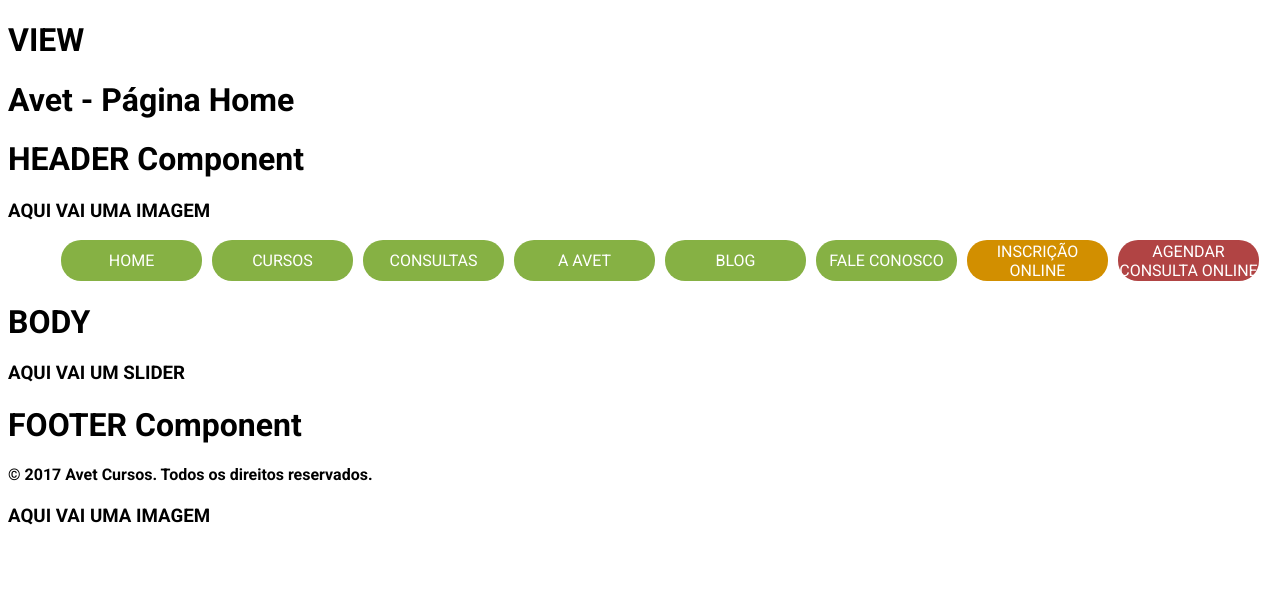
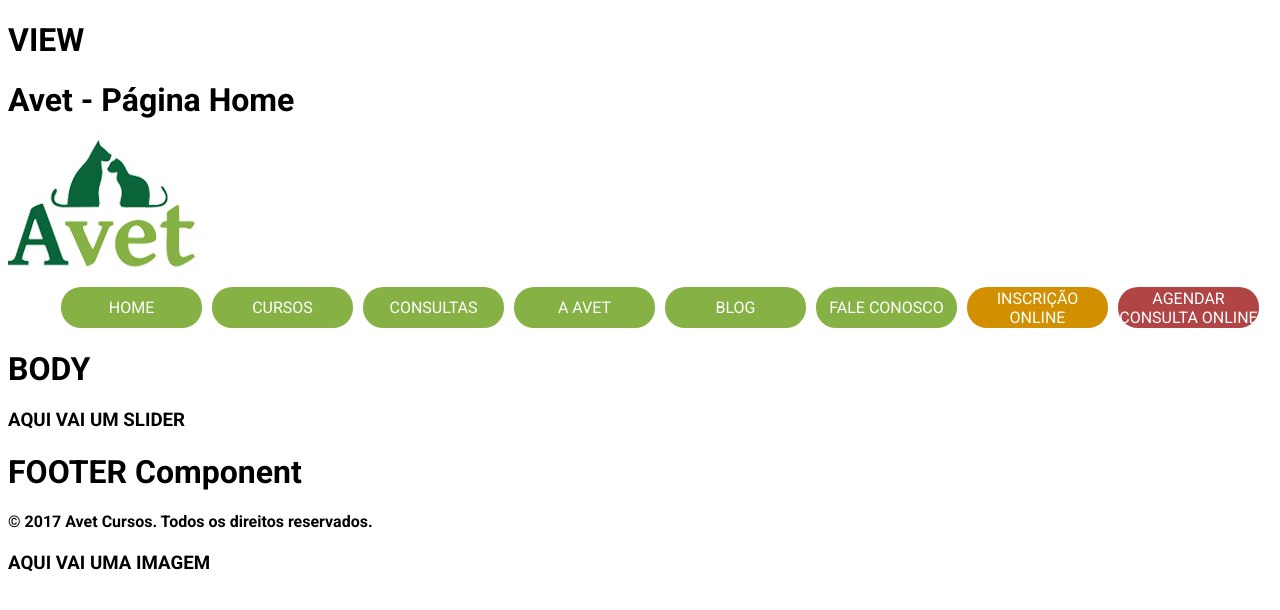
Before and after one commit to marcusviniciusmo/Avet_Cursos_Website, a React (Create React App) app in the folder frontend/: page / in a window 1280 px wide. Shown: the top 610 px of the page. Built offline with nearby package versions, Linux system fonts and the light colour scheme.

Commit message:
Image logo placed in the Header component

```diff
--- a/frontend/src/components/Header/index.tsx
+++ b/frontend/src/components/Header/index.tsx
@@ -1,13 +1,13 @@
+import LogoAvet from 'assets/img/header/logo.png';
 import Menu from "components/Menu";
 
 function Header() {
   return (
-    <>
-      <h1>HEADER Component</h1>
-      <h3>AQUI VAI UMA IMAGEM</h3>
+    <header>
+      <img src={LogoAvet} alt="Avet logo" />
 
       <Menu />
-    </>
+    </header>
   );
 };
 
```
Also changed, not shown: frontend/src/assets/img/header/logo.png (added).
